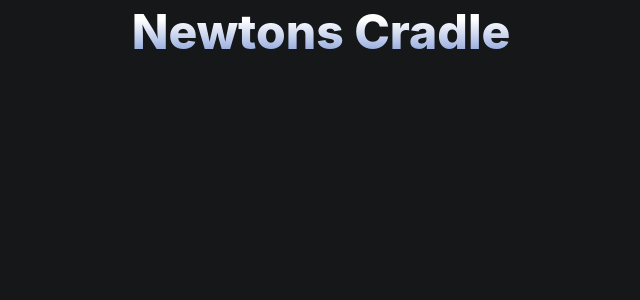
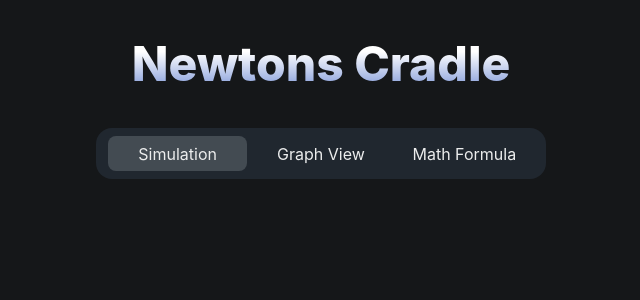
Before and after one commit to milan090/physics-lab, a Nuxt app: page /simulation/newtons-cradle in a window 1280 px wide. Shown: the top 300 px of the page, without its empty margins (319-959 px from the left). Built offline with nearby package versions, Linux system fonts and the light colour scheme.

Commit message:
added tabs

```diff
--- a/components/SimulationPreview.vue
+++ b/components/SimulationPreview.vue
@@ -40,7 +40,7 @@ export default {
 };
 </script>
 
-<style lang="scss">
+<style lang="scss" scoped>
 $background-color: #151719;
 $primary-dark: #2c5bd1;
 $text-primary: #eceded;
--- /dev/null
+++ b/components/TabSwitcher/Tab.component.vue
@@ -0,0 +1,44 @@
+<template>
+  <button :class="[isActive && 'active', 'tab']" @click="setActiveTab(value)">
+    {{ tabName }}
+  </button>
+</template>
+
+<script>
+import { mapMutations } from "vuex";
+
+export default {
+  name: "Tab",
+  props: {
+    tabName: {
+      type: String,
+      default: "Tab Name",
+    },
+    isActive: {
+      type: Boolean,
+      default: false,
+    },
+    value: {
+      type: String,
+      default: "TAB_VALUE",
+    },
+  },
+  methods: {
+    ...mapMutations({
+      setActiveTab: "tabs/setActiveTab",
+    }),
+  },
+};
+</script>
+
+<style lang="scss" scoped>
+.tab {
+  outline: none;
+  padding: 0.35rem 0.25rem;
+
+  &.active {
+    background: #434b52;
+    border-radius: 0.5rem;
+  }
+}
+</style>
--- /dev/null
+++ b/components/TabSwitcher/TabSwitcher.component.vue
@@ -0,0 +1,57 @@
+<template>
+  <nav>
+    <div class="tabs">
+      <Tab
+        tabName="Simulation"
+        value="SIMULATION"
+        :isActive="isSimulationTabActive"
+      />
+      <Tab tabName="Graph View" value="GRAPH" :isActive="isGraphTabActive" />
+      <Tab tabName="Math Formula" value="MATH" :isActive="isMathTabActive" />
+    </div>
+  </nav>
+</template>
+
+<script>
+import Tab from "./Tab.component";
+
+export default {
+  name: "TabSwitcher",
+  components: {
+    Tab,
+  },
+  computed: {
+    isSimulationTabActive() {
+      return this.$store.state.tabs.activeTab === "SIMULATION";
+    },
+    isGraphTabActive() {
+      return this.$store.state.tabs.activeTab === "GRAPH";
+    },
+    isMathTabActive() {
+      return this.$store.state.tabs.activeTab === "MATH";
+    },
+  },
+};
+</script>
+
+<style lang="scss" scoped>
+$font-base: 1.05rem;
+$background-light: #20272f;
+
+nav {
+  display: flex;
+  margin: 2rem;
+
+  .tabs {
+    width: 100%;
+    max-width: 450px;
+    margin: 0 auto;
+    background: $background-light;
+    padding: 0.5rem 0.75rem;
+    border-radius: 1rem;
+    display: grid;
+    grid-template-columns: repeat(3, 1fr);
+    column-gap: 0.25rem;
+  }
+}
+</style>
--- a/layouts/default.vue
+++ b/layouts/default.vue
@@ -1,7 +1,5 @@
 <template>
-  <div>
-    <Nuxt />
-  </div>
+  <Nuxt />
 </template>
 
 <style lang="scss">
@@ -14,7 +12,7 @@ $text-primary: #eceded;
 $text-dim: #9ca9b3;
 
 $font-xl: 3rem;
-$font-base: 1.05rem;
+$font-base: 1rem;
 $font-sm: 1.125rem;
 $font-xsm: 1rem;
 
--- a/nuxt.config.js
+++ b/nuxt.config.js
@@ -41,4 +41,6 @@ export default {
 
   // Build Configuration: https://go.nuxtjs.dev/config-build
   build: {},
-}
+
+  target: "static",
+};
--- a/package.json
+++ b/package.json
@@ -24,7 +24,8 @@
     "matter-js": "^0.16.1",
     "nuxt": "^2.15.3",
     "poly-decomp": "^0.3.0",
-    "vue-feather-icons": "^5.1.0"
+    "vue-feather-icons": "^5.1.0",
+    "vuex": "^3.6.2"
   },
   "devDependencies": {
     "@nuxtjs/eslint-config": "^6.0.0",
--- a/pages/simulation/newtons-cradle.vue
+++ b/pages/simulation/newtons-cradle.vue
@@ -1,5 +1,27 @@
 <template>
   <main>
     <h1 class="title gradient">Newtons Cradle</h1>
+    <TabSwitcher />
   </main>
 </template>
+
+<script>
+import TabSwitcher from "../../components/TabSwitcher/TabSwitcher.component";
+
+export default {
+  components: {
+    TabSwitcher,
+  },
+  data() {
+    return {
+      activeTab: "SIMULATION",
+    };
+  },
+};
+</script>
+
+<style lang="scss" scoped>
+main {
+  margin-top: 2rem;
+}
+</style>
--- /dev/null
+++ b/store/tabs.js
@@ -0,0 +1,17 @@
+/**
+ * @returns {{ activeTab: "SIMULATION" | "GRAPH" | "MATH" }}
+ */
+export const state = () => ({
+  activeTab: "SIMULATION",
+});
+
+export const mutations = {
+  /**
+   *
+   * @param {*} state
+   * @param {"SIMULATION" | "GRAPH" | "MATH"} activeTab
+   */
+  setActiveTab(state, activeTab) {
+    state.activeTab = activeTab;
+  },
+};
--- a/utils/newtons-cradle-preview.matter.js
+++ b/utils/newtons-cradle-preview.matter.js
@@ -1,36 +1,39 @@
-import { Body, Composites, World } from "matter-js";
+import { Body, Composites, Mouse, MouseConstraint, World } from "matter-js";
 import { createWorld } from "./common.matter";
 
 export const initializeNewtonsCradlePreview = () => {
   // Initializing world
-  console.log(document);
   const canvas = document.getElementById("newtons-cradle-hero");
-  console.log(canvas);
+
+  if (!canvas) throw new Error("canvas element missing");
+
   const sizes = { height: 350, width: 650 };
-  const { world } = createWorld(canvas, {
+  const { world, render, engine } = createWorld(canvas, {
     sizes,
     renderOptions: { wireframes: true },
   });
 
-  const cradle = Composites.newtonsCradle(200, 50, 5, 30, 200);
+  const cradle = Composites.newtonsCradle(200, 50, 5, 25, 200);
 
-  Body.translate(cradle.bodies[0], { x: -140, y: -100 });
-  setInterval(() => {
-    if (!canvas.hidden) {
-      Body.translate(cradle.bodies[0], { x: -140, y: -100 });
-    }
-  }, 10000);
+  Body.translate(cradle.bodies[0], { x: -200, y: -150 });
+  // setInterval(() => {
+  //   console.log("Again");
+  //   if (!canvas.hidden) {
+  //     Body.translate(cradle.bodies[0], { x: -140, y: -100 });
+  //   }
+  // }, 10000);
 
-  // const mouse = Mouse.create(render.canvas);
-  // const mouseConstraint = MouseConstraint.create(engine, {
-  //   mouse,
-  //   constraint: {
-  //     stiffness: 1,
-  //     render: {
-  //       visible: false,
-  //     }
-  //   } as any
-  // })
+  // ~~~~~~~~~~ Mouse Control ~~~~~~~~~~
+  const mouse = Mouse.create(render.canvas);
+  const mouseConstraint = MouseConstraint.create(engine, {
+    mouse,
+    constraint: {
+      stiffness: 1,
+      render: {
+        visible: false,
+      },
+    },
+  });
 
-  World.add(world, [cradle]);
+  World.add(world, [cradle, mouseConstraint]);
 };
```
Also changed, not shown: .eslintrc.js, 1 other file (tests, documents, lock files or other folders).
